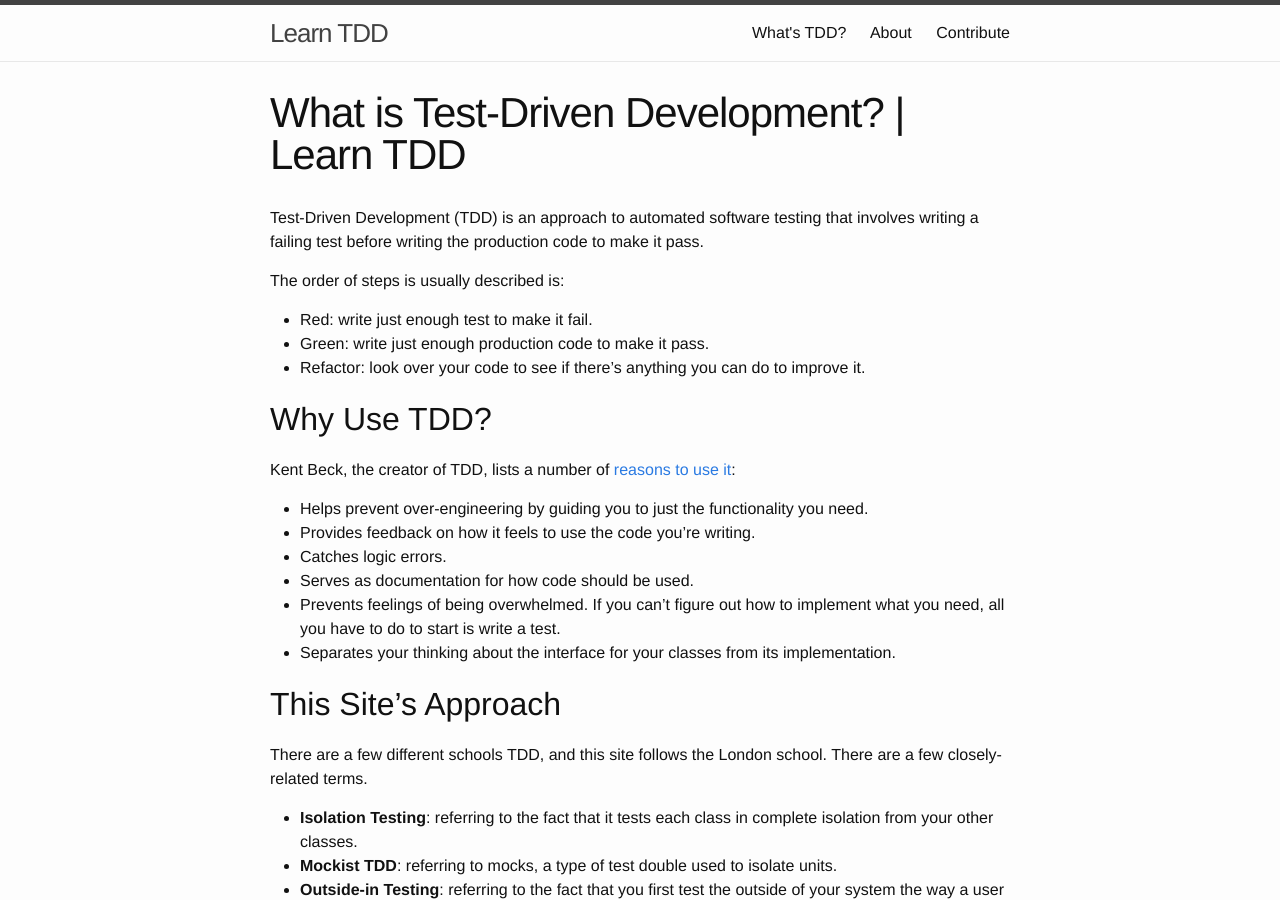
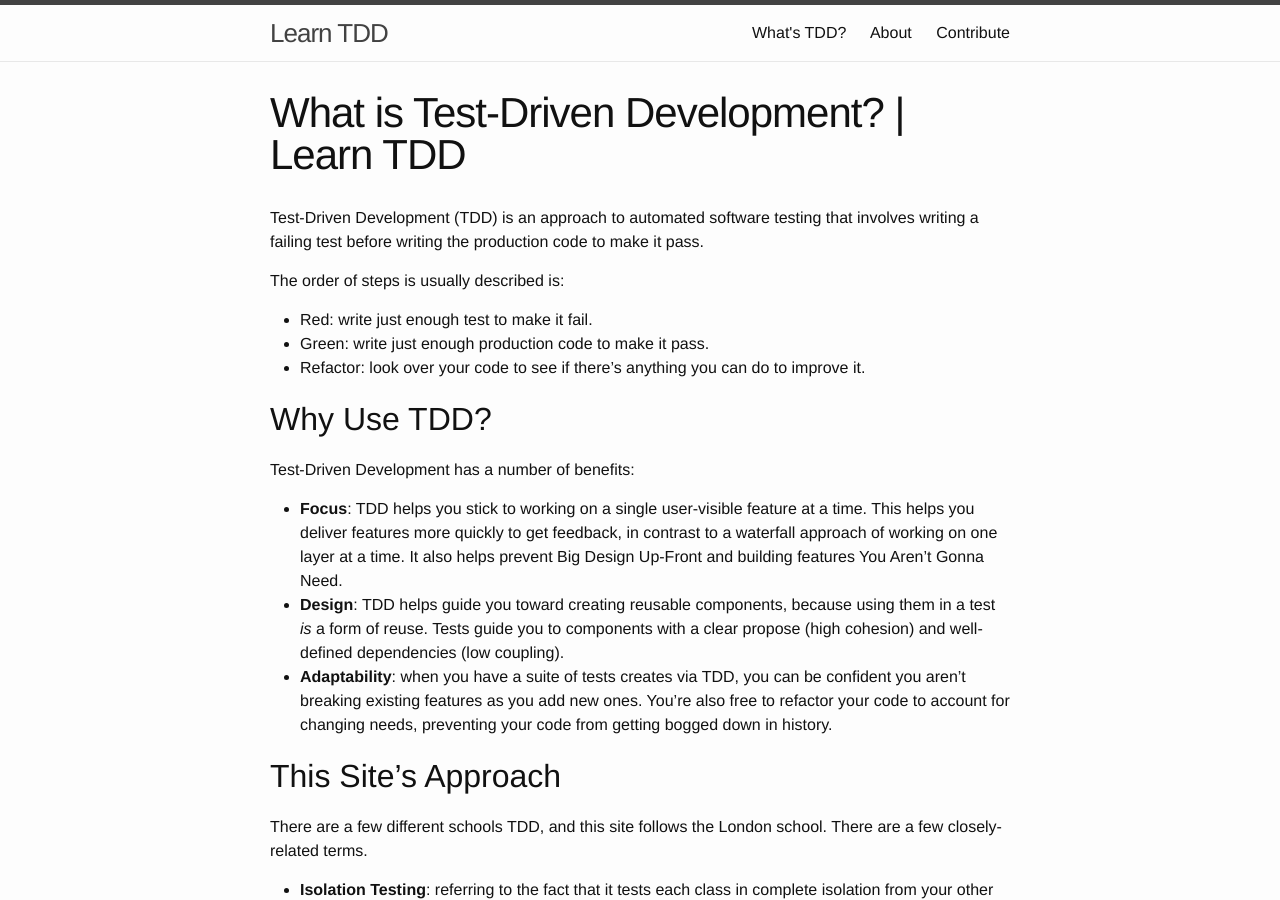
Before and after one commit to learn-tdd-in/learntdd.in, a Jekyll site: the page built from what-is-tdd.md, in a window 1280 px wide and 900 px high. Built offline with Jekyll 4.4.1, drawn with Linux system fonts in a browser that asks for light colours.

Commit message:
add my own "why TDD" section

```diff
--- a/what-is-tdd.md
+++ b/what-is-tdd.md
@@ -13,14 +13,11 @@ The order of steps is usually described is:
 
 ## Why Use TDD?
 
-Kent Beck, the creator of TDD, lists a number of [reasons to use it](https://m.facebook.com/notes/kent-beck/rip-tdd/750840194948847/):
+Test-Driven Development has a number of benefits:
 
-* Helps prevent over-engineering by guiding you to just the functionality you need.
-* Provides feedback on how it feels to use the code you're writing.
-* Catches logic errors.
-* Serves as documentation for how code should be used.
-* Prevents feelings of being overwhelmed. If you can't figure out how to implement what you need, all you have to do to start is write a test.
-* Separates your thinking about the interface for your classes from its implementation.
+- **Focus**: TDD helps you stick to working on a single user-visible feature at a time. This helps you deliver features more quickly to get feedback, in contrast to a waterfall approach of working on one layer at a time. It also helps prevent Big Design Up-Front and building features You Aren't Gonna Need.
+- **Design**: TDD helps guide you toward creating reusable components, because using them in a test *is* a form of reuse. Tests guide you to components with a clear propose (high cohesion) and well-defined dependencies (low coupling).
+- **Adaptability**: when you have a suite of tests creates via TDD, you can be confident you aren't breaking existing features as you add new ones. You're also free to refactor your code to account for changing needs, preventing your code from getting bogged down in history.
 
 ## This Site's Approach
 
```
